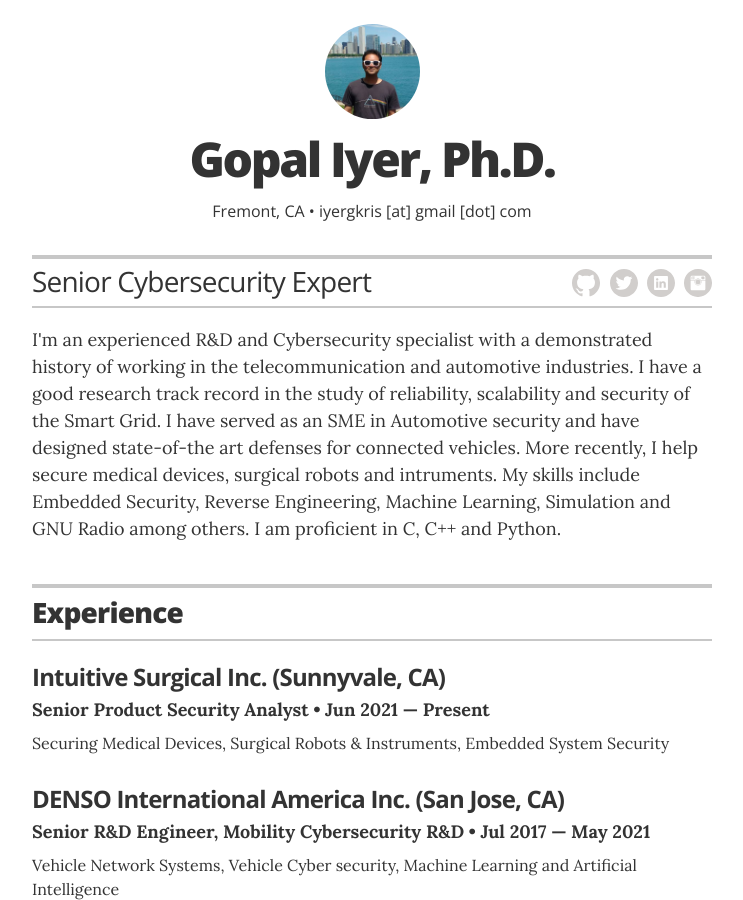
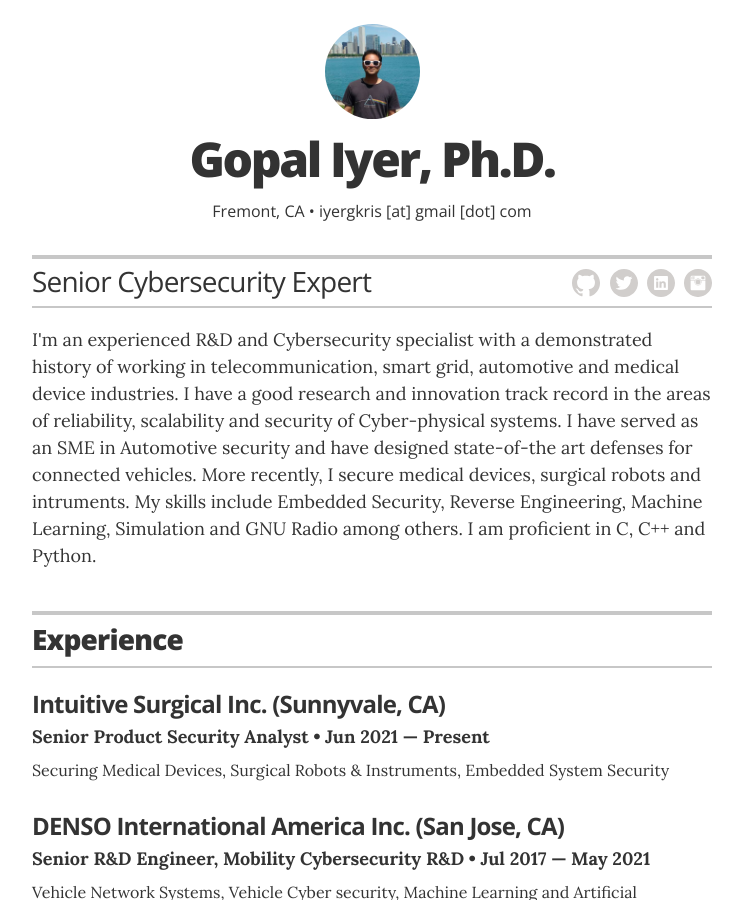
Before and after one commit to iyergkris/iyergkris.github.io, a Jekyll site: the page built from index.html, in a window 1280 px wide and 900 px high. Shown: the whole window, without its empty margins (268-1011 px from the left). Built offline with Jekyll 4.4.1, drawn with Linux system fonts in a browser that asks for light colours.

Commit message:
Updated summary

```diff
--- a/_config.yml
+++ b/_config.yml
@@ -23,7 +23,7 @@
 resume_header_contact_info:     "Fremont, CA • iyergkris [at] gmail [dot] com"
 display_header_contact_info:    "true"
 
-resume_header_intro: "<p>I'm an experienced R&D and Cybersecurity specialist with a demonstrated history of working in the telecommunication and automotive industries. I have a good research track record in the study of reliability, scalability and security of the Smart Grid. I have served as an SME in Automotive security and have designed state-of-the art defenses for connected vehicles. More recently, I help secure medical devices, surgical robots and intruments. My skills include Embedded Security, Reverse Engineering, Machine Learning, Simulation and GNU Radio among others. I am proficient in C, C++ and Python.</p>"
+resume_header_intro: "<p>I'm an experienced R&D and Cybersecurity specialist with a demonstrated history of working in telecommunication, smart grid, automotive and medical device industries. I have a good research and innovation track record in the areas of reliability, scalability and security of Cyber-physical systems. I have served as an SME in Automotive security and have designed state-of-the art defenses for connected vehicles. More recently, I secure medical devices, surgical robots and intruments. My skills include Embedded Security, Reverse Engineering, Machine Learning, Simulation and GNU Radio among others. I am proficient in C, C++ and Python.</p>"
 
 # use "yes" to display the email contact button,
 # "no" to display an "I'm not looking for work" message,
```
